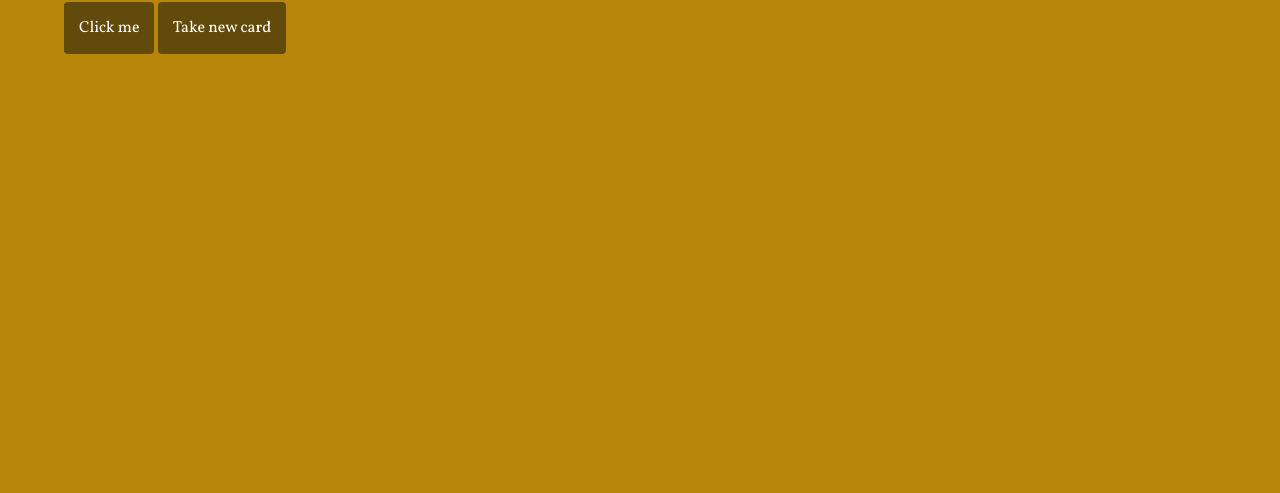
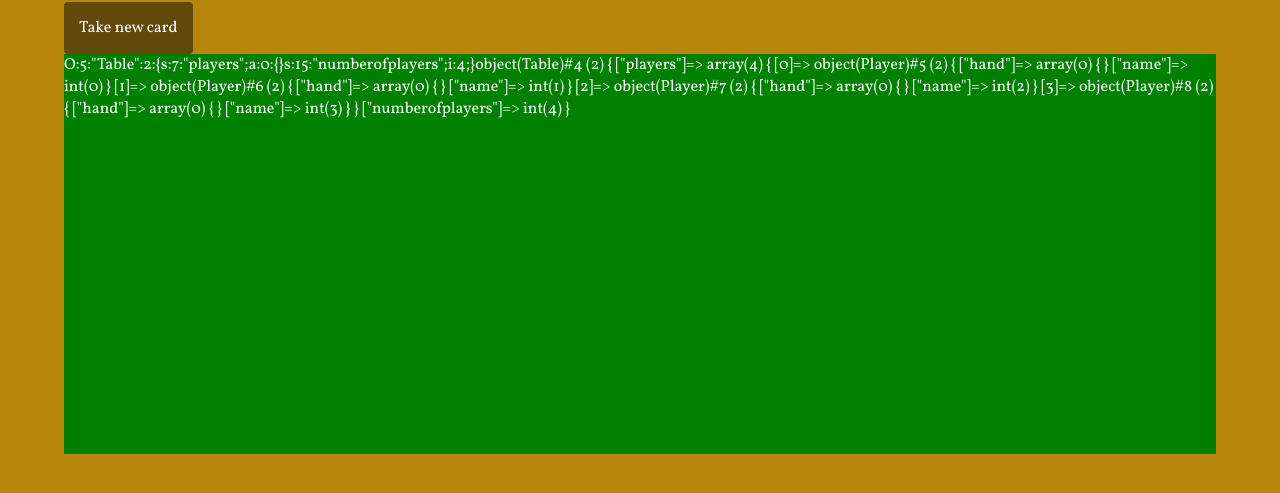
Before and after one commit to fransbernhard/cardGame, a PHP site: page / in a window 1280 px wide. Shown: the part 121-614 px from the top of the page. Run offline with PHP 8.4, Linux system fonts and the light colour scheme.

Commit message:
button, onclick -> adds and shows hand, some serializing

```diff
--- a/classes/Player.class.php
+++ b/classes/Player.class.php
@@ -11,22 +11,19 @@ class Player {
   }
 
   public function layDownCard(){
-        $this->hand = [1, 2, 3, 4, 5, 6];    // Hard coded numbers represent cards. Will get from deal function
+    $this->hand = [];    // Hard coded numbers represent cards. Will get from deal function
     array_shift($this->hand);            // Shift the first "card" out
   }
 
   public function takeCardFromDeck() {
-      // echo "takeCardFromDeck ";
     $deck = $_SESSION["deck"];
-      // var_dump($deck);
     array_push($this->hand,$deck->popCard());
+    // echo $this->hand[$i];
   }
-
-
 
   public function showHand(){
       for($i=0; $i<count($this->hand); $i++){  // loops through to get the remaining "cards"
-       echo $this->hand[$i];                 // echos out what remains in the hand array
+        print_r($this->hand[$i]);                // echos out what remains in the hand array
           }
   }
 }
--- a/classes/Table.class.php
+++ b/classes/Table.class.php
@@ -12,19 +12,19 @@ class Table {
        }
     }
 
-
     public function showPlayer() {    // Takes a random set of payers out of a shuffled group of players
-        shuffle($this->players);      // Shuffles the array of players
-        $rand_players = array_rand(0, 4);
-        foreach ($this->players as $player ) {
-            // echo $player->toString() . "<br>";
+        // shuffle($this->players);      // Shuffles the array of players
+        for($i=0; $i<$this->players; $i++) {
+            echo $this->players->toString() . "<br>";
+            // echo $this->players[$i] . "<br>";
         }
     }
 
     public function dealCards(){
-        for($i = 0; $i <count($this->players->hand); $i++){
-            foreach ($players as $player) {
-
+        for($i = 0; $i <count($this->hand); $i++){
+            foreach ($this->players as $player) {
+                array_push($this->hand,$deck->popCard());
+                print_r($this->hand[$i]);
             }
         }
     }
--- a/css/style.css
+++ b/css/style.css
@@ -84,7 +84,8 @@ ul {
 img.cardimg {
 	width: 60px;
 	height: auto;
-	margin-right: -70px;
+	margin-right: -120px;
+/*	position: absolute;*/
 }
 
 button {
@@ -99,3 +100,9 @@ img.profile-pictures {
 	width: auto;
 	border-radius: 8px;
 }
+
+#area {
+	width: 100%;
+	height: 400px;
+	background-color: green;
+}
--- a/index.php
+++ b/index.php
@@ -60,25 +60,35 @@ spl_autoload_register(function ($className) {
 						If you are playing with any of the variants listed below, you may wish to multiply the number of players by 100 instead of 50 to make up for the variation in scoring. In that case, 6 players would play until the winning player reaches 600 points.<br><br>
 						<span class="got-it" title="OK, I got it. Let´s play....">OK, I got it. Let´s play....</span></p>
 				</header>
-
-		<button id="btn">Click me</button>
+<!-- 		<button id="btn">Make a new deck (shuffled)</button> -->
 		<button id="btn2">Take new card</button>
-		<div id="area"></div>
-	</div>
-	<section>
-		<?php
+		<div id="area">
+			<?php
 
 		$table = new Table;
-		$table -> makePlayers();
-		// $player = $table-> getPlayer(1);
-		// $player -> takeCardFromDeck();
-		// $player -> layDownCard();
-		// echo "after takeCardFromDeck";
-		// var_dump($player);
-		$_SESSION["table"] = $table;
+
+		//---------------------------------serializing
+		$tableserialized = serialize($table);
+		file_put_contents("test.txt", $tableserialized);
+		echo $tableserialized;
+
+		$content = file_get_contents("test.txt");
+		$unserialized = unserialize($content);
+		$unserialized-> makePlayers();
+
+		var_dump($unserialized);
+
+		$_SESSION["table"] = $unserialized;
+
+		//---------------------------------serializing
+
 
 		?>
+		</div>
+	<section><br><br>
+
 	</section>
+</div>
 
 
 		<!--javascript libraries -->
--- a/js/main.js
+++ b/js/main.js
@@ -65,8 +65,8 @@ $("#btn").click(function(){
 $('#btn2').click(function(){
 			$.ajax({
 					url: "takeCard.php",
-					success: function (response) {//response is value returned from php (for your example it's "bye bye"
-				   alert(response);
+					success: function (response) { //response is value returned from php (for your example it's "bye bye"
+				   $('section').empty().append(response); //appends the respons to section and clears it on every click (Mikael)
 			  }
 			});
 
--- /dev/null
+++ b/test.txt
@@ -0,0 +1 @@
+O:5:"Table":2:{s:7:"players";a:0:{}s:15:"numberofplayers";i:4;}
```
Also changed, not shown: takeCard.php (+10 -14 lines). Lines whose indentation alone changed are shown as unchanged.
